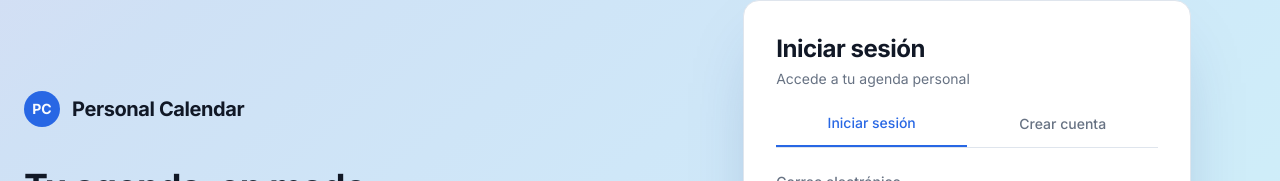
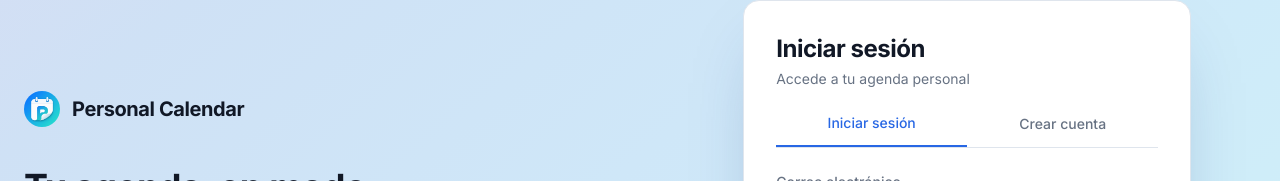
Before and after one commit to bryangallegobetancur/personal-calendar, a React (Vite) app: page /login in a window 1280 px wide. Shown: the part 140-321 px from the top of the page. Built offline with nearby package versions, Linux system fonts and the light colour scheme.

Commit message:
feat: add logo and favicon

```diff
--- a/index.html
+++ b/index.html
@@ -2,7 +2,8 @@
 <html lang="en">
   <head>
     <meta charset="UTF-8" />
-    <link rel="icon" type="image/svg+xml" href="/vite.svg" />
+    <link rel="icon" type="image/png" href="/favicon.png" />
+    <link rel="apple-touch-icon" href="/logo.png" />
     <meta name="viewport" content="width=device-width, initial-scale=1.0" />
     <meta name="theme-color" content="#2563eb" />
     <link rel="manifest" href="/manifest.json" />
--- a/src/components/layout/Navbar.jsx
+++ b/src/components/layout/Navbar.jsx
@@ -29,7 +29,7 @@ export function Navbar() {
       <div className="max-w-[1600px] mx-auto px-4 sm:px-6 lg:px-8">
         <div className="flex items-center justify-between h-16">
           <Link to="/" className="flex items-center gap-2 text-lg font-bold text-foreground">
-            <span className="grid place-items-center w-8 h-8 rounded-xl bg-primary text-primary-foreground text-sm shadow-sm">PC</span>
+            <img src="/logo.png" alt="Personal Calendar" className="w-8 h-8 rounded-lg object-contain" />
             <span className="hidden sm:inline">Personal Calendar</span>
           </Link>
           <div className="flex items-center gap-4">
--- a/src/pages/LoginPage.jsx
+++ b/src/pages/LoginPage.jsx
@@ -54,7 +54,7 @@ export function LoginPage() {
           {/* Marca (oculta en móvil) */}
           <div className="hidden lg:block">
             <div className="flex items-center gap-3 mb-10">
-              <span className="grid place-items-center w-9 h-9 rounded-xl bg-primary text-primary-foreground text-sm font-bold">PC</span>
+              <img src="/logo.png" alt="Personal Calendar" className="w-9 h-9 rounded-xl object-contain" />
               <span className="font-display text-xl font-bold tracking-[-0.02em]">Personal Calendar</span>
             </div>
             <h1 className="font-display text-4xl font-bold leading-[1.15] tracking-[-0.02em] max-w-md">
@@ -80,7 +80,7 @@ export function LoginPage() {
           {/* Columna del formulario */}
           <div className="mx-auto w-full max-w-md">
             <div className="mb-6 flex items-center justify-center gap-2 lg:hidden">
-              <span className="grid place-items-center w-8 h-8 rounded-lg bg-primary text-primary-foreground text-xs font-bold">PC</span>
+              <img src="/logo.png" alt="Personal Calendar" className="w-8 h-8 rounded-lg object-contain" />
               <span className="font-display text-lg font-bold tracking-[-0.02em]">Personal Calendar</span>
             </div>
 
```
Also changed, not shown: public/favicon.png (added), public/logo.png (added).
